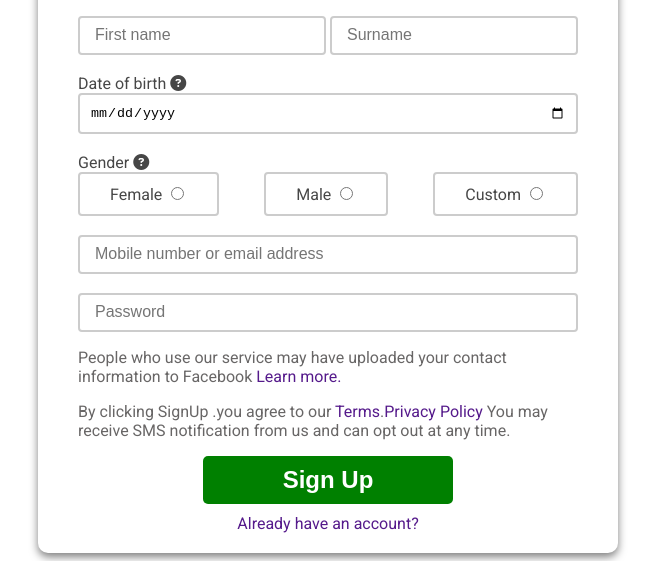
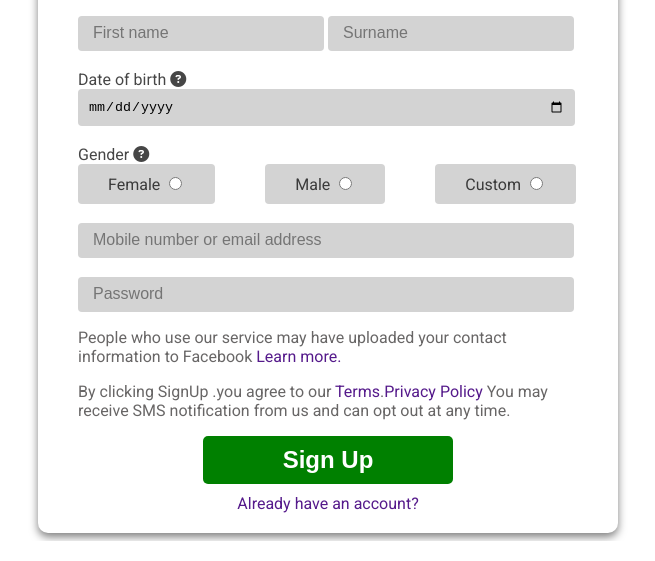
Before and after one commit to shahadat-hasan/facebook-form, a plain HTML site: page index.html in a window 1280 px wide. Shown: the part 274-835 px from the top of the page, without its empty margins (312-967 px from the left). Drawn offline with Linux system fonts and the light colour scheme.

Commit message:
customize

```diff
--- a/style/style.css
+++ b/style/style.css
@@ -32,11 +32,11 @@
 
 }
 .input-fill{
-    border: 2px solid #ccc;
-    background-color: #fff;
+    background-color: lightgray;
+    border: none;
     padding: 10px;
     border-radius: 4px;
-    width:224px;
+    width:226px;
 }
 input::placeholder{
     padding: 5px;
@@ -46,34 +46,34 @@ label{
     color:rgba(0, 0, 0, 0.726);
 }
 #date-input{
-    border: 2px solid #ccc;
-    background-color: #fff;
+    background-color: lightgray;
+    border: none;
     padding: 10px;
     border-radius: 4px;
-    width:476px;
+    width:477px;
 }
 .gender{
     display: flex;
-    gap: 45px;
+    gap: 50px;
 }
 #gender{
     padding:10px 30px;
-    border: 2px solid #ccc;
-    background-color: #fff;
+    background-color: lightgray;
+    border: none;
     border-radius: 4px;
 }
 #phone{
     width: 476px;
     padding: 10px;
-    border: 2px solid #ccc;
-    background-color: #fff;
+    background-color: lightgray;
+    border: none;
     border-radius: 4px;
 }
 #email{
     width: 476px;
     padding: 10px;
-    border: 2px solid #ccc;
-    background-color: #fff;
+    background-color: lightgray;
+    border: none;
     border-radius: 4px;
 }
 .fb-descp{
```
